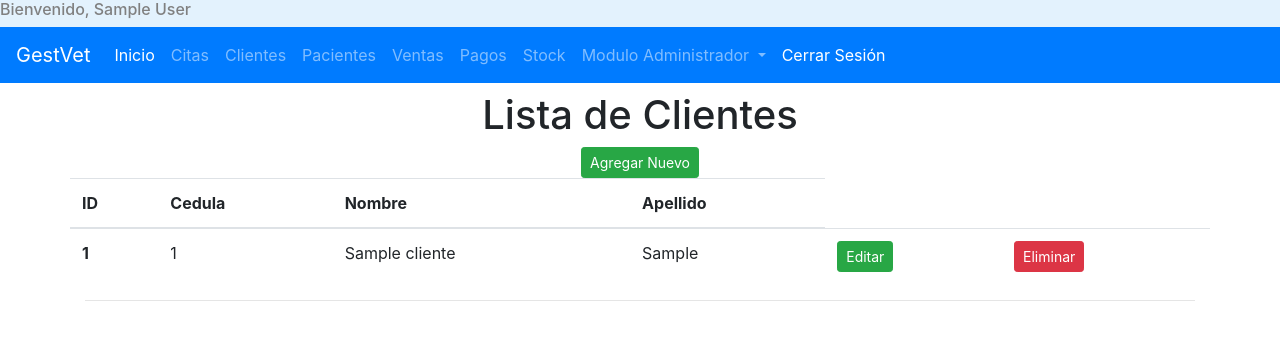
After one commit to luzcyberland/GestVet, a Django app: page /listar_clientes/ in a window 1280 px wide. The commit adds this page. Shown: the top 340 px of the page. Run offline with Django 3.2, Linux system fonts and the light colour scheme; a user stored in the database is signed in; tables that the repository leaves empty hold one stand-in row (values such as "Sample post"); some libraries are stand-ins or nearby versions.

Commit message:
PGV-9 se pueden agregar clientes

```diff
--- a/Clientes/forms.py
+++ b/Clientes/forms.py
@@ -6,7 +6,7 @@ from Clientes.models import Cliente
 
 class ClienteForm(forms.ModelForm):
     class Meta:
-        models = Cliente
+        model = Cliente
         fields = (
             'id_cliente',
             'nombre_cliente',
--- a/Clientes/models.py
+++ b/Clientes/models.py
@@ -12,4 +12,4 @@ class Cliente(models.Model):
     email_cliente = models.CharField(max_length=100)
 
     def __str__(self):
-        return self.id_cliente
+        return self.nombre_cliente
--- a/Clientes/views.py
+++ b/Clientes/views.py
@@ -1,3 +1,38 @@
-from django.shortcuts import render
+from django.shortcuts import render, redirect
+from Clientes.models import Cliente
+from Clientes.forms import ClienteForm
+from django.views import generic
+from django.views.generic import UpdateView
+from django.urls import reverse_lazy
+from django.shortcuts import get_object_or_404
 
 # Create your views here.
+def add_cliente(request):
+    form = ""
+    if request.method == 'POST':
+        form = ClienteForm(request.POST)
+        if form.is_valid():
+            form.save()
+            return redirect('/listar_clientes/')
+    else:
+        form=ClienteForm
+    return render(request,'clientes/crear_cliente.html',{'form':form})
+
+class ClientesListView(generic.ListView):
+    model = Cliente
+    context_object_name = 'clientes_list'
+    template_name = 'clientes/listar_clientes.html'
+
+    def get_queryset(self):
+        return Cliente.objects.all()
+
+class ClienteUpdate(UpdateView):
+    model = Cliente
+    fields = ['id_cliente', 'nombre_cliente', 'apellido_cliente', 'cedula_cliente', 'direccion_cliente', 'telefono_cliente', 'ruc_cliente', 'email_cliente']
+    template_name = 'clientes/modificar_cliente.html'
+    success_url=reverse_lazy('listarclientes')
+
+def eliminar_cliente(request, id_cliente):
+    req = Cliente.objects.get(id_cliente=id_cliente)
+    req.delete()
+    return redirect('/listar_clientes/')
--- a/config/settings.py
+++ b/config/settings.py
@@ -120,7 +120,7 @@ AUTH_PASSWORD_VALIDATORS = [
 # Internationalization
 # https://docs.djangoproject.com/en/3.2/topics/i18n/
 
-LANGUAGE_CODE = 'en-us'
+LANGUAGE_CODE = 'es-PY'
 
 TIME_ZONE = 'UTC'
 
--- a/config/urls.py
+++ b/config/urls.py
@@ -5,6 +5,7 @@ from django.contrib import admin
 from django.urls import path
 from Roles.views import add_rol, RolesListView, RolUpdate, eliminar_rol
 from Usuarios.views import home, logoutUsuario, crear_usuario, UsuariosListView, UsuarioUpdate, eliminar_usuarios
+from Clientes.views import add_cliente, ClientesListView, ClienteUpdate, eliminar_cliente
 from django.contrib.auth import views as auth_views
 
 urlpatterns = [
@@ -20,5 +21,8 @@ urlpatterns = [
     path('listar_usuarios/', login_required(UsuariosListView.as_view()), name='listarusuarios'),
     path('modificar_usuario/<pk>/',login_required(UsuarioUpdate.as_view()), name='modificarusuario'),
     path('eliminar_usuario/<int:id>/', login_required(eliminar_usuarios), name='eliminarusuario'),
+    path('crear_cliente/',login_required(add_cliente),name='crearcliente'),
+    path('listar_clientes/',login_required(ClientesListView.as_view()),name='listarclientes'),
+    path('modificar_cliente/<pk>',login_required(ClienteUpdate.as_view()),name='modificarcliente'),
+    path('eliminar_ciente/<int:id>',login_required(eliminar_cliente), name='eliminarcliente')
 ]
-#hello
--- a/templates/base.html
+++ b/templates/base.html
@@ -29,7 +29,7 @@
         <a class="nav-link" href="#">Citas</a>
       </li>
       <li class="nav-item">
-        <a class="nav-link" href="#">Clientes</a>
+        <a class="nav-link" href="{% url 'listarclientes'%}">Clientes</a>
       </li>
       {% if user.id_rol_id == 3%}
       <li class="nav-item">
--- /dev/null
+++ b/templates/clientes/listar_clientes.html
@@ -0,0 +1,36 @@
+{% extends 'base.html' %}
+
+
+{% block title %}Lista de Clientes{% endblock %}
+{% block h1 %}Lista de Clientes{% endblock %}
+    {% block table %}
+    <table class = "table">
+    <a class ="btn btn-success btn-sm"  href= "{% url 'crearcliente' %}">Agregar Nuevo</a>
+    <thead>
+        <tr>
+          <th scope="col">ID</th>
+          <th scope="col">Cedula</th>
+          <th scope="col">Nombre</th>
+          <th scope="col">Apellido</th>
+        </tr>
+    </thead>
+        {% if clientes_list %}
+        {% for cliente in clientes_list %}
+      <tbody>
+        <tr>
+        <th scope="row">{{cliente.id_cliente}}</th>
+        <td> {{cliente.cedula_cliente}} </td>
+        <td>{{cliente.nombre_cliente}}</td>
+        <td>{{cliente.apellido_cliente}}</td>
+        <td><a class="btn btn-success btn-sm " href="{% url 'modificarcliente' cliente.id_cliente %}">Editar</a></td>
+        <td><a class="btn btn-danger btn-sm " href="{% url 'eliminarcliente' cliente.id_cliente %}">Eliminar</a></td>
+      </tr>
+        {% endfor %}
+      {% else %}
+        <p>No existen clientes</p>
+      {% endif %}
+       </tbody>
+    </table>
+    <div class="container">
+  </div>
+  {% endblock %}
--- a/templates/roles/listar_roles.html
+++ b/templates/roles/listar_roles.html
@@ -4,7 +4,6 @@
 {% block title %}Lista de Roles{% endblock %}
 {% block h1 %}Lista de Roles{% endblock %}
     {% block table %}
-
     <table class = "table">
     <thead>
         <tr>
```
Also changed, not shown: Clientes/urls.py (+11 -0 lines), templates/clientes/crear_cliente.html (added, +12 -0 lines), templates/clientes/modificar_cliente.html (added, +14 -0 lines), templates/clientes/crear_usuario.html (deleted), templates/clientes/listar_usuarios.html (deleted), templates/clientes/modificar_usuario.html (deleted).
